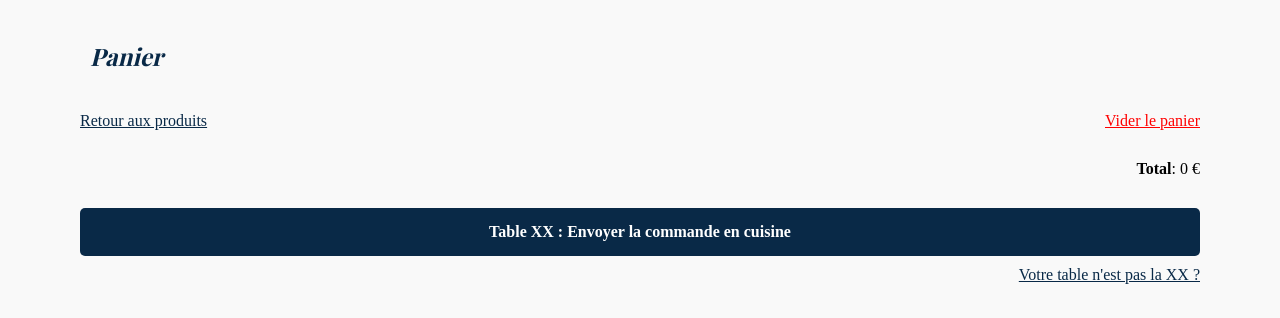
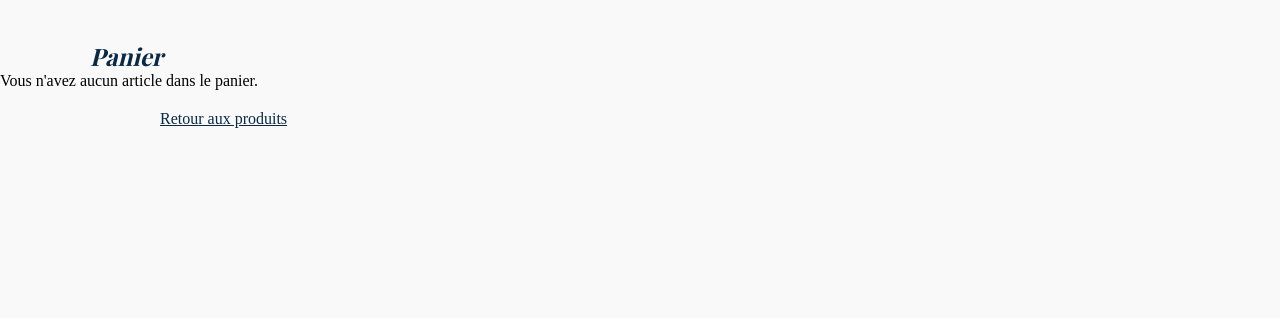
Before and after one commit to AnneGicquel/pizzeriaDellaMamma, an Angular app: page /basket in a window 1280 px wide. Shown: the top 318 px of the page. Built offline with nearby package versions, Linux system fonts and the light colour scheme; a web font is replaced by a local one.

Commit message:
fonction qui vide la panier ok et affichage si panier vide

```diff
--- a/src/app/components/basket/basket-product-card/basket-product-card.component.html
+++ b/src/app/components/basket/basket-product-card/basket-product-card.component.html
@@ -5,7 +5,7 @@
     <ul class="flex column">
         <li *ngFor="let IBasketProduct of basket; let index = index">
             <article class="flex">
-                <img src="{{ IBasketProduct.product.picture }}" alt="{{ IBasketProduct.product.title }}">
+                <img src="assets/img/{{ IBasketProduct.product.picture }}" alt="{{ IBasketProduct.product.title }}">
                 <div class="information flex column">
                     <div>
                         <p>{{ IBasketProduct.product.title}}</p>
--- a/src/app/pages/basket/basket.component.css
+++ b/src/app/pages/basket/basket.component.css
@@ -49,3 +49,9 @@ h2{
     margin: 20px 80px 10px 80px;
     text-align: end;
 }
+.otherContent{
+    margin: 20px 80px 10px 80px;
+    color : red;
+
+
+}
--- a/src/app/pages/basket/basket.component.html
+++ b/src/app/pages/basket/basket.component.html
@@ -2,6 +2,7 @@
 
     <h2>Panier</h2>
 
+    <section *ngIf="basket.length >0 ; else otherContent">
     <div class="lien flex">
         <a class="retour" routerLink="/category">Retour aux produits</a>
         <button class="reset" (click)="resetBasket()">Vider le panier</button>
@@ -15,6 +16,11 @@
         <a routerlink="">Votre table n'est pas la XX ?</a>
     </div>
 
+</section>
 
+<section class="otherContent">
+<ng-template #otherContent>Vous n'avez aucun article dans le panier.</ng-template>
+<a class="retour" routerLink="/category">Retour aux produits</a>
 
+</section>
 </main>
--- a/src/app/pages/basket/basket.component.ts
+++ b/src/app/pages/basket/basket.component.ts
@@ -29,6 +29,7 @@ export class BasketComponent {
 
   resetBasket() {
     this.basketService.resetBasket();
+    this.getBasket();
   }
 
 
```
